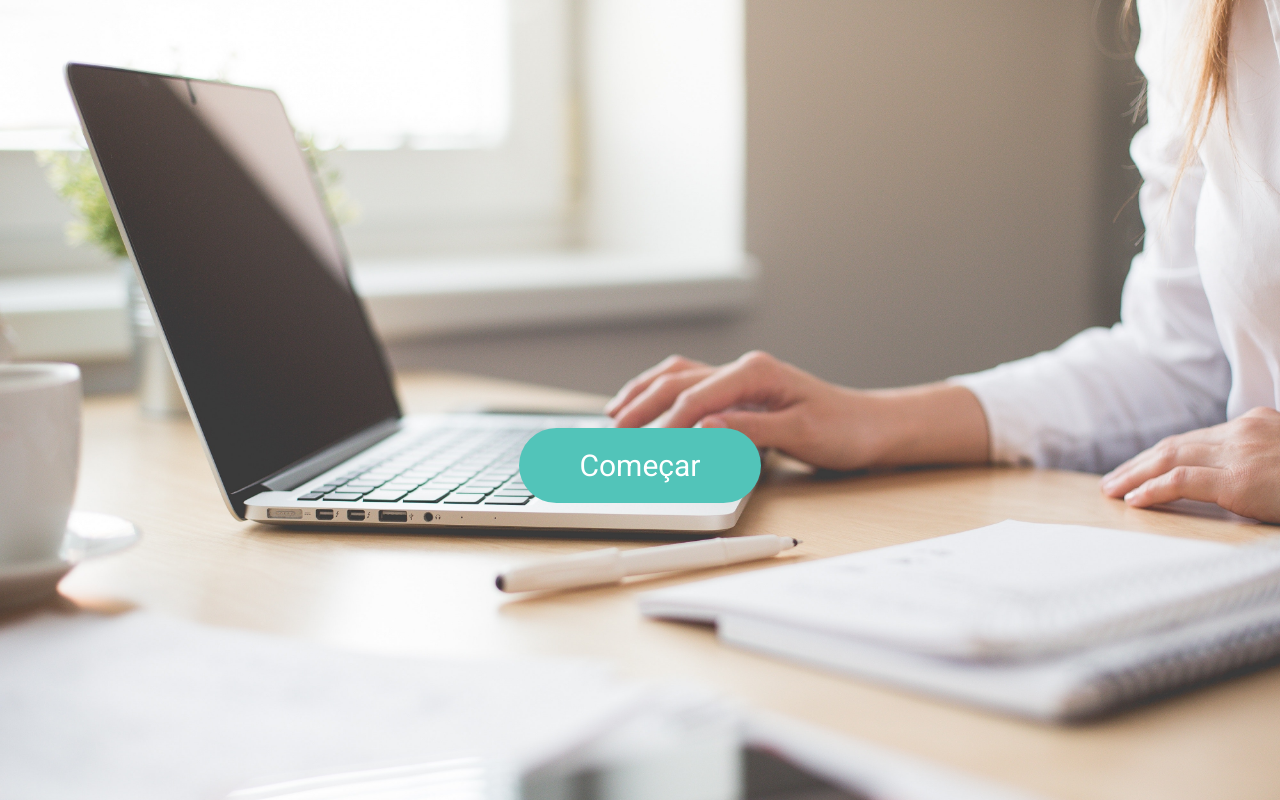
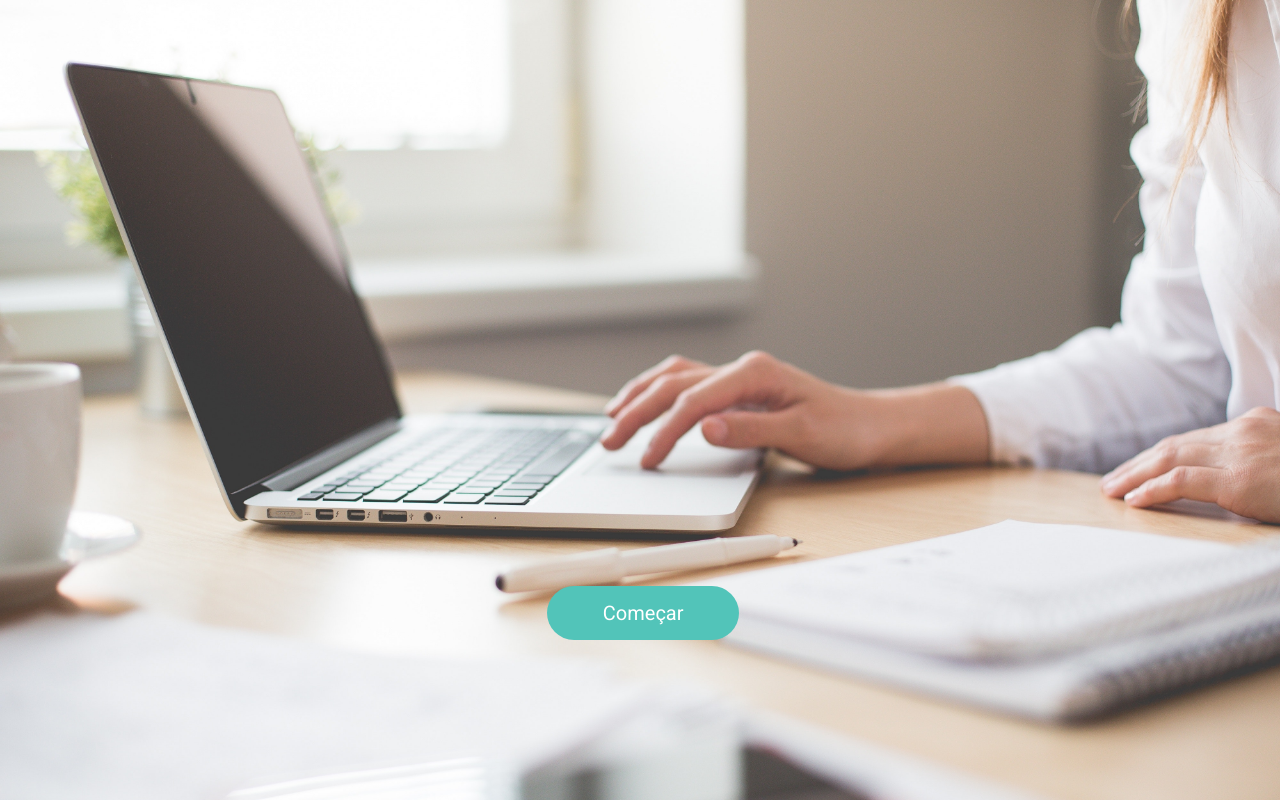
Before and after one commit to kaiquesacchi/TeamUp, a React (Create React App) app in the folder frontend/: page / in a window 1280 px wide. Built offline with nearby package versions, Linux system fonts and the light colour scheme.

Commit message:
Ajustes no botao da Home

```diff
--- a/frontend/src/App.css
+++ b/frontend/src/App.css
@@ -124,11 +124,15 @@
     border: none;
     outline: none;
     border-radius: 50px;
-	padding: 20px 60px;
-	font-size: 30px;
+    padding: 15px 0;
+    font-size: 20px;
     font-weight: 400;
     text-decoration: none;
-	margin:auto;
+    width: 15%;
+    min-width: 105px;
+    position: absolute;
+    bottom: 20%;
+    left: 42.75%;
 }
 
 .center {
@@ -136,5 +140,4 @@
     width: 30%;
     height: 100%;
     text-align: center;
-    padding: 35% 0 0 0;
 }
--- a/frontend/src/index.css
+++ b/frontend/src/index.css
@@ -14,3 +14,7 @@ body {
 .mr-20 {
 	margin-right: 20px !important;
 }
+
+button:hover {
+    cursor: pointer;
+}
```
Lines whose indentation alone changed are shown as unchanged.
